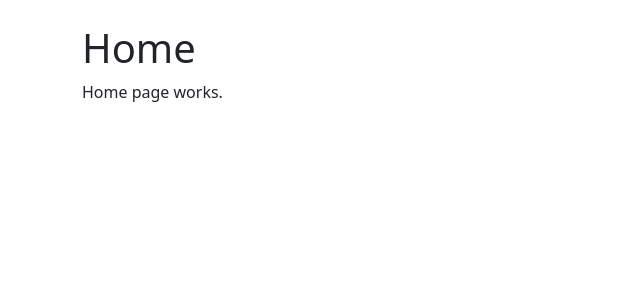
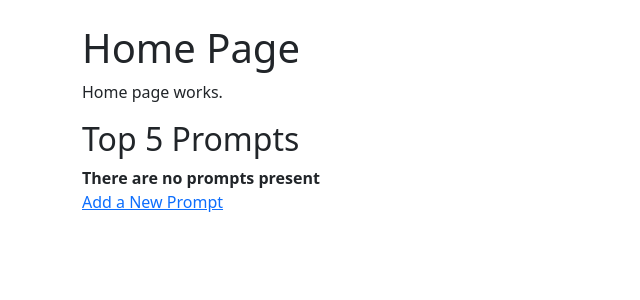
Before and after one commit to mc3071258/verve, a Django app: page / in a window 1280 px wide. Shown: the top 300 px of the page, without its empty margins (0-640 px from the left). Run offline with Django 5.2, Linux system fonts and the light colour scheme; data that the repository does not hold is empty.

Commit message:
Add create prompt and homepage prompt listing
* task 4, commit 1, added listing top 5 prompts, creating prompts

* creating prompts completed

* removed extra create button and update list to use table

* user auth bug for creating prompts while not logged in fixed, removed changes from models.py and base.html

* removed upvote field from prompt, fixing the issue causing a failed test when pushing to repo

* Add URL settting

* Remove duplicated register template

* Improve forms and views

* Change hardcoded urls and remove unused slug fields

* Revert migrations (0003 + 0004)

* Tidy up models and views

* Align syntax consistency

---------

Co-authored-by: Thomas Kelly <3025442K@student.gla.ac.uk>
Co-authored-by: Magnus <255735697+mc3071258@users.noreply.github.com>

```diff
--- a/core/urls.py
+++ b/core/urls.py
@@ -5,14 +5,13 @@ from django.views.generic import RedirectView
 
 urlpatterns = [
     path("", views.home, name="home"),
+
     # Redirect with home/, use "" as homepage
     path("home/", RedirectView.as_view(pattern_name="home", permanent=False)),
 
     path("game/<slug:slug>/", views.game, name="game"),
     path("game/<slug:slug>/play/", views.game_play, name="game_play"),
     path("game/<slug:slug>/view/", views.game_prompts, name="game_prompts"),
-
-    path("create-prompt/", views.create_prompt, name="create_prompt"),
 
     path("login/", views.login, name="login"),
     path("register/", views.register, name="register"),
@@ -21,4 +20,6 @@ urlpatterns = [
     path("profiles/", views.my_profile, name="my_profile"),
     path("profiles/edit/", views.my_profile_edit, name="edit_profile"),
     path("profiles/<str:username>/", views.profile, name="profile"),
+
+    path("prompts/create/", views.create_prompt, name="create_prompt"),
 ]
--- a/core/views.py
+++ b/core/views.py
@@ -1,11 +1,40 @@
 from django.shortcuts import render, redirect, get_object_or_404
+from core.models import Prompt
+from django.db.models import Count
 from django.contrib.auth import login as auth_login, logout as auth_logout, authenticate
 from django.contrib.auth.decorators import login_required
 from django.db import transaction
-from core.forms import UserForm, UserProfileForm
+from core.forms import UserForm, UserProfileForm, PromptForm
+from django.contrib.auth import get_user_model
+
+User = get_user_model()
 
 def home(request):
-    return render(request, "home.html")
+    prompt_list = (
+        Prompt.objects.annotate(upvote_count=Count("votes")).order_by("-upvote_count")[:5]
+    )
+    context_dict = {}
+    context_dict["prompts"] = prompt_list
+
+    return render(request, "home.html", context=context_dict)
+
+# Prompts
+@login_required
+def create_prompt(request):
+    form = PromptForm()
+
+    if request.method == "POST":
+        form = PromptForm(request.POST)
+
+        if form.is_valid():
+            with transaction.atomic():
+                prompt = form.save(commit=False)
+                prompt.creator = request.user
+                prompt.save()
+
+            return redirect("home")
+
+    return render(request, "prompts/create.html", {"form": form})
 
 # Auth
 def login(request):
@@ -59,10 +88,7 @@ def game_play(request, slug):
 def game_prompts(request, slug):
     return render(request, "games/prompts.html", {"slug": slug})
 
-# Prompts
-@login_required
-def create_prompt(request):
-    return render(request, "prompts/create.html")
+
 
 
 # Profiles
--- a/templates/base.html
+++ b/templates/base.html
@@ -3,6 +3,7 @@
 <head>
     <meta charset="UTF-8">
     <meta name="viewport" content="width=device-width, initial-scale=1.0">
+
     <title>{% block title %}Party Games{% endblock %}</title>
 
     <!-- Bootstrap CSS -->
--- a/templates/home.html
+++ b/templates/home.html
@@ -3,6 +3,31 @@
 {% block title %}Home{% endblock %}
 
 {% block content %}
-<h1>Home</h1>
+<h1>Home Page</h1>
 <p>Home page works.</p>
+
+<div>
+    <h2> Top 5 Prompts </h2>
+
+            {% if  prompts %}
+            <table class="table">
+                {% for prompt in prompts %}
+                <tr>
+                    <td>{{ forloop.counter }}.</td>
+                    <td>FROM GAME - {{ prompt.game }}, PROMPT - {{ prompt.text }}, UPVOTES - {{ prompt.upvote_count }} </td>
+                </tr>
+                {% endfor %}
+            </table>
+
+    {% else %}
+    <strong>There are no prompts present</strong>
+    {% endif %}
+
+</div>
+
+    <div>
+        <a href="{% url 'create_prompt' %}">Add a New Prompt</a>
+    </div>
+
+
 {% endblock %}
--- a/verve/settings.py
+++ b/verve/settings.py
@@ -127,3 +127,5 @@ MEDIA_ROOT = BASE_DIR / 'media'
 STATICFILES_DIRS = [
     BASE_DIR / 'static',
 ]
+
+LOGIN_URL = "login"
```
Also changed, not shown: core/forms.py (+10 -2 lines), templates/game_base.html (added, +8 -0 lines), templates/prompts/create.html (+16 -3 lines), templates/register.html (deleted).
